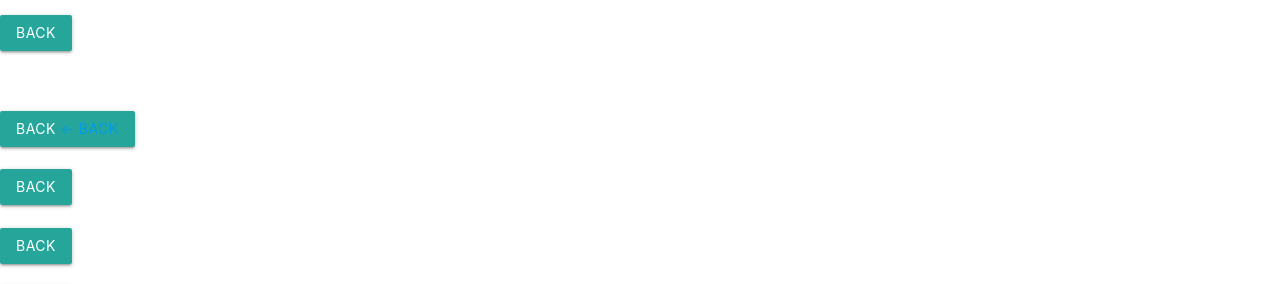
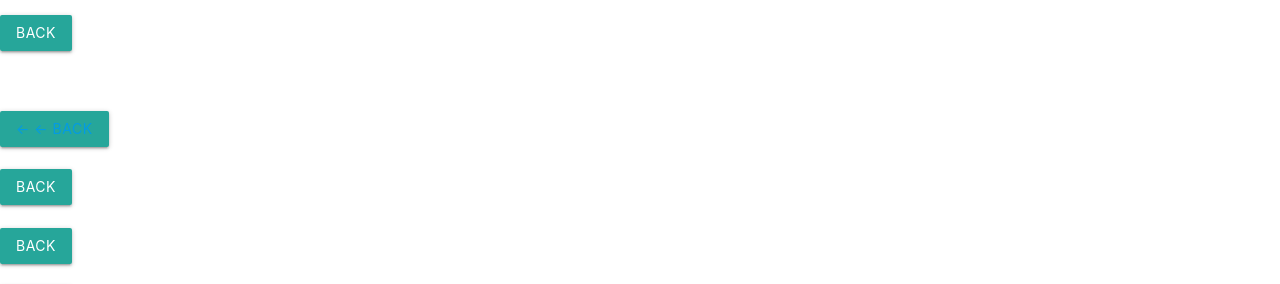
Before and after one commit to foundmonster/foundmonster.github.io, a Jekyll site: the page built from _posts/2017-08-07-Bingle-Dingle.md, in a window 1280 px wide. Shown: the part 780-1064 px from the top of the page. Built offline with Jekyll 4.4.1, drawn with Linux system fonts in a browser that asks for light colours; nearby versions of some CDN libraries; library files that are not in the unit come from our copies.

Commit message:
added arrow to link to see where page reads link

```diff
--- a/_layouts/post.html
+++ b/_layouts/post.html
@@ -4,8 +4,8 @@ layout: default
 
 {{ content }}<br>
 <br>
-<div class="waves-effect waves-light btn">Back
-	<a href="http://foundmonster.github.io">← Back</a>
+<div class="waves-effect waves-light btn">
+	<a href="http://foundmonster.github.io">← ← Back</a>
 </div>
 <br>
 <br>
```
